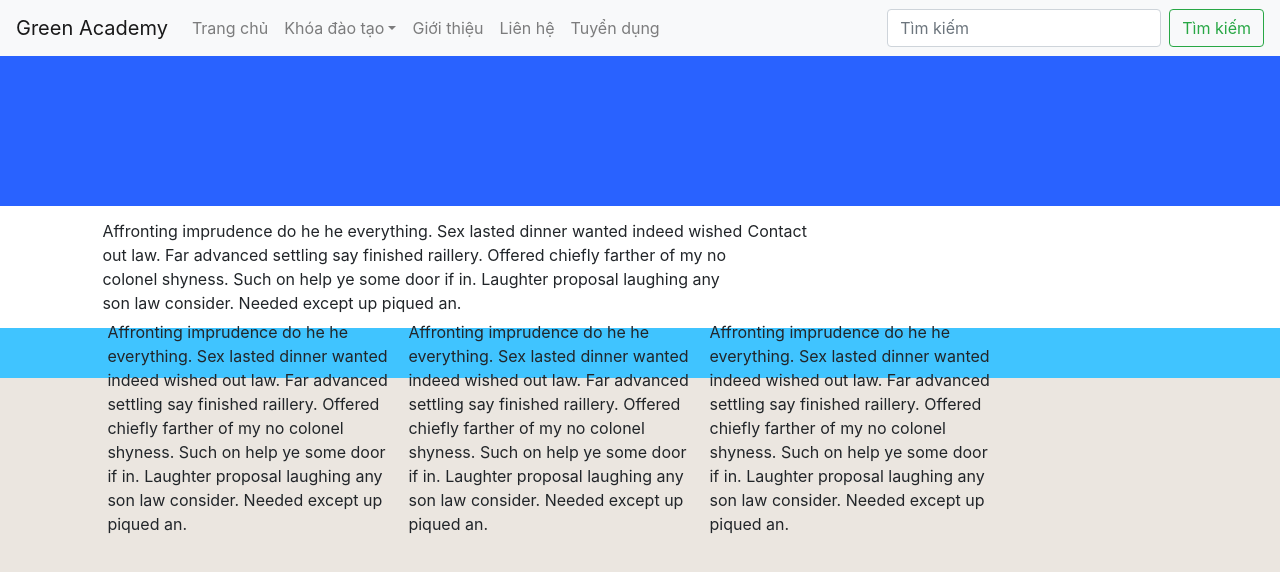
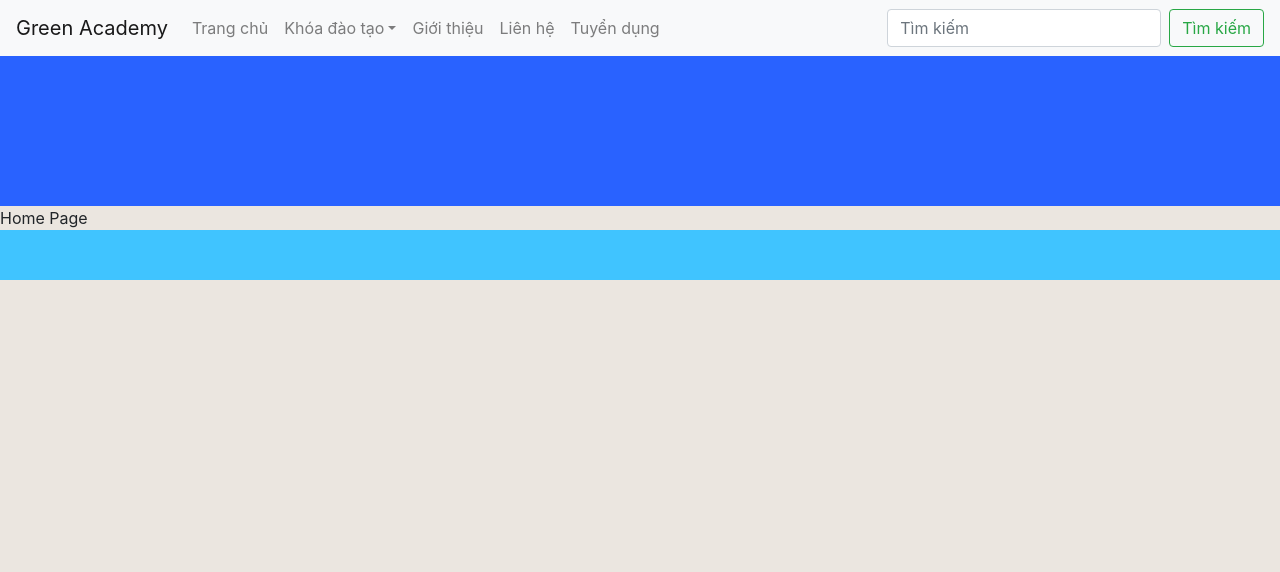
Before and after one commit to yennhihuynh149/Project1, a React (Create React App) app: page /home in a window 1280 px wide. Shown: the top 572 px of the page. Built offline with nearby package versions, Linux system fonts and the light colour scheme.

Commit message:
check login

```diff
--- a/src/pages/home/home.js
+++ b/src/pages/home/home.js
@@ -4,22 +4,7 @@ class HomePage extends React.Component{
     render(){
         return(
             <React.Fragment>
-                <div className="home-page">
-                    <div className="what_we_do_contact">
-                        <div className="what-we-do">
-                        Affronting imprudence do he he everything. Sex lasted dinner wanted indeed wished out law. Far advanced settling say finished raillery. Offered chiefly farther of my no colonel shyness. Such on help ye some door if in. Laughter proposal laughing any son law consider. Needed except up piqued an.
-                        </div>
-                        <div className="contact">
-                            Contact
-                        </div>
-                    </div>
-                    <div className="cart-item">
-                        <div className="item">Affronting imprudence do he he everything. Sex lasted dinner wanted indeed wished out law. Far advanced settling say finished raillery. Offered chiefly farther of my no colonel shyness. Such on help ye some door if in. Laughter proposal laughing any son law consider. Needed except up piqued an.</div>
-                        <div className="item">Affronting imprudence do he he everything. Sex lasted dinner wanted indeed wished out law. Far advanced settling say finished raillery. Offered chiefly farther of my no colonel shyness. Such on help ye some door if in. Laughter proposal laughing any son law consider. Needed except up piqued an.</div>
-                        <div className="item">Affronting imprudence do he he everything. Sex lasted dinner wanted indeed wished out law. Far advanced settling say finished raillery. Offered chiefly farther of my no colonel shyness. Such on help ye some door if in. Laughter proposal laughing any son law consider. Needed except up piqued an.</div>
-                    </div>
-
-                </div>
+                <div>Home Page</div>
             </React.Fragment>
         )
     }
--- a/src/pages/login/login.js
+++ b/src/pages/login/login.js
@@ -1,16 +1,43 @@
 import React from 'react';
 import './login.scss';
 import {Form, Button} from 'react-bootstrap';
+import Cookies from 'universal-cookie';
+import { Redirect } from 'react-router-dom';
 
 class LoginPage extends React.Component {
+
+  constructor(){
+    super()
+    this.state = {
+      logined: false
+    }
+  }
+
+  onClick = (event) => {
+    console.log(event)
+    console.log(event.currentTarget)
+    let cookie = new Cookies()
+    cookie.set('isLogin', 'true')
+    this.setState({
+      logined: cookie.get('isLogin') === 'true'
+    })
+  }
+
+  renderDirectTo() {
+    if (this.state.logined) {
+      return <Redirect to = '/home'></Redirect>
+    }
+  }
   render() {
       return (
           <React.Fragment>
+            {this.renderDirectTo()}
               <div className="main">
                   <div className="login">
                       <div className="circle">
                       </div>
                   </div>
+                  <Button onClick={(e) => this.onClick(e)}>Login</Button>
               </div>
           </React.Fragment>
       )
```
Lines whose indentation alone changed are shown as unchanged.
